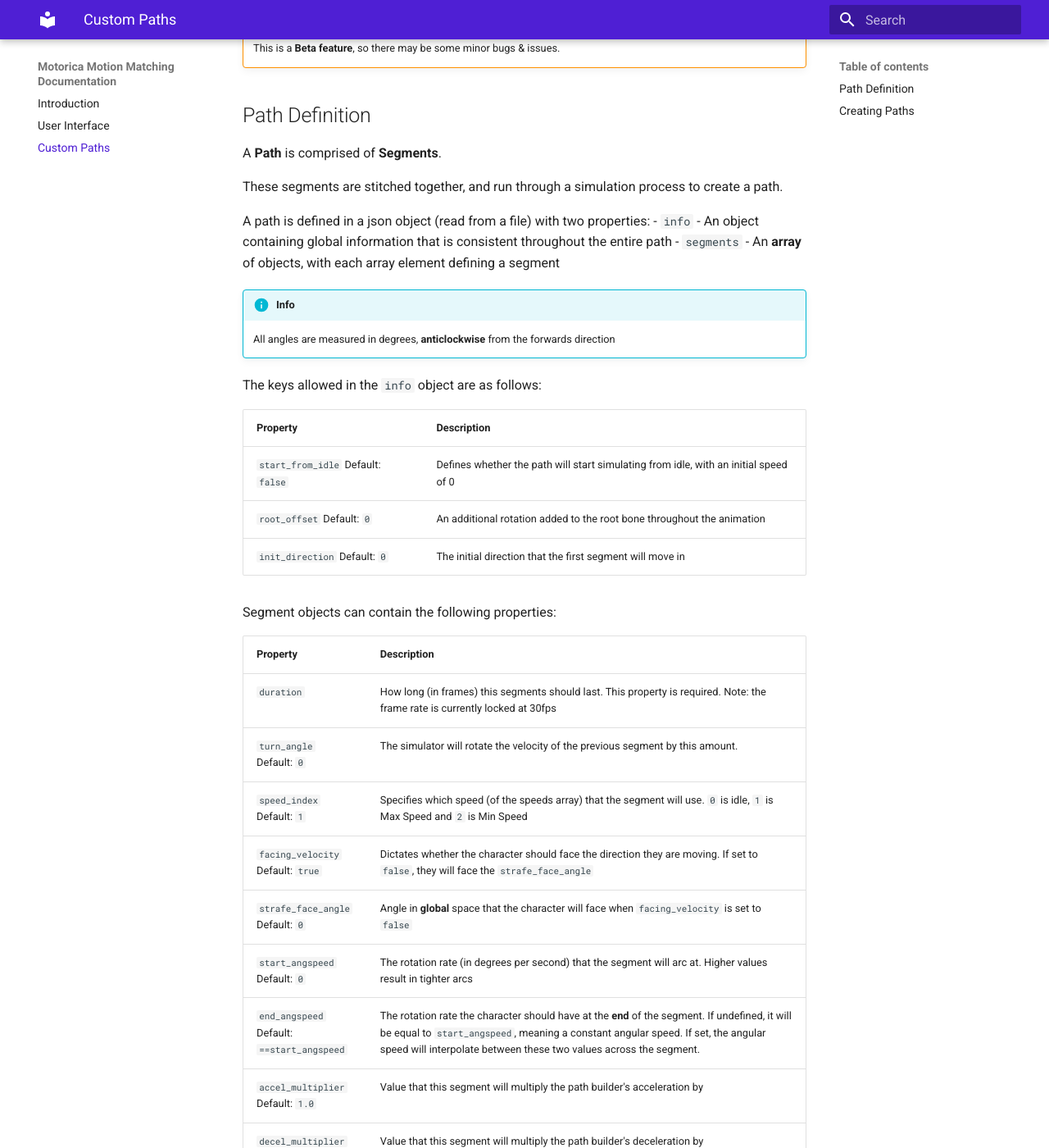
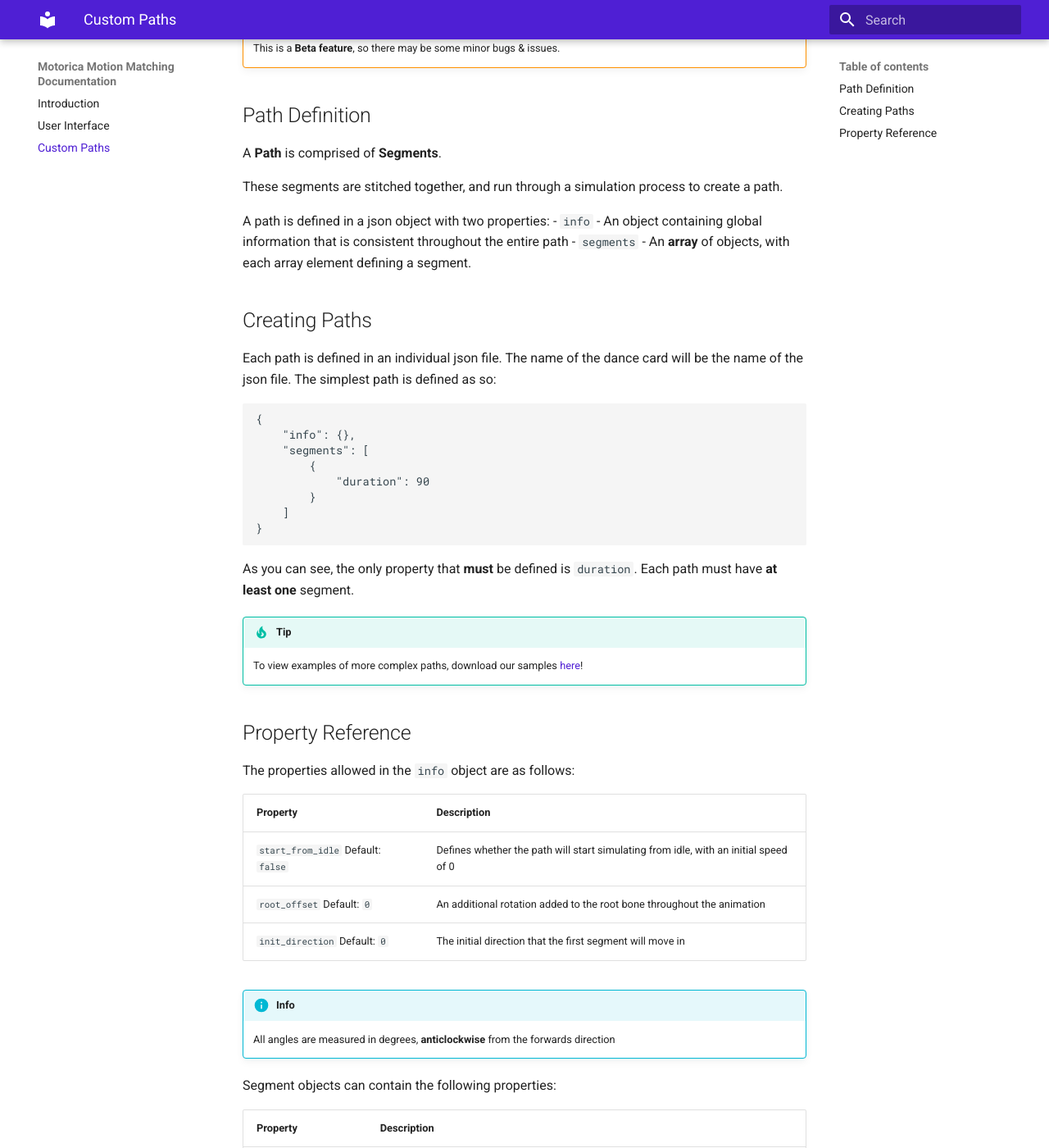
Before and after one commit to MotoricaAI/MoStudioDocs, an MkDocs documentation site: the page built from docs/custom_paths.md, in a window 1280 px wide and 1400 px high, scrolled down 252 px. Shown: the whole window at 82% size. Built offline with MkDocs 1.6.1 and Material for MkDocs 9.7.7, drawn with Linux system fonts in a browser that asks for light colours; some of the changed text lies outside the part shown.

Commit message:
custom paths page reshuffle

````diff
--- a/docs/custom_paths.md
+++ b/docs/custom_paths.md
@@ -11,20 +11,41 @@
 
 These segments are stitched together, and run through a simulation process to create a path.
 
-A path is defined in a json object (read from a file) with two properties:
+A path is defined in a json object with two properties:
 - `info` - An object containing global information that is consistent throughout the entire path
-- `segments` - An **array** of objects, with each array element defining a segment
+- `segments` - An **array** of objects, with each array element defining a segment.
 
-!!! info
-    All angles are measured in degrees, **anticlockwise** from the forwards direction
+## Creating Paths
 
-The keys allowed in the `info` object are as follows:
+Each path is defined in an individual json file. The name of the dance card will be the name of the json file. The simplest path is defined as so:
+
+```
+{
+    "info": {},
+    "segments": [
+        {
+            "duration": 90
+        }
+    ]
+}
+```
+As you can see, the only property that **must** be defined is `duration`. Each path must have **at least one** segment.
+
+!!! tip
+    To view examples of more complex paths, download our samples [here](https://drive.google.com/file/d/1Ds5ySjlvcYy-himAtRdaTHwys1MMq6rf/view?usp=sharing)!
+
+## Property Reference
+
+The properties allowed in the `info` object are as follows:
 
 | Property           | Description                                                           |
 |--------------------|-----------------------------------------------------------------------|
 | `start_from_idle` Default: `false`       | Defines whether the path will start simulating from idle, with an initial speed of 0               |
 | `root_offset`  Default: `0`       | An additional rotation added to the root bone throughout the animation|
 | `init_direction` Default: `0`       | The initial direction that the first segment will move in|
+
+!!! info
+    All angles are measured in degrees, **anticlockwise** from the forwards direction
 
 Segment objects can contain the following properties:
 
@@ -40,22 +61,3 @@
 | `accel_multiplier` Default: `1.0`       | Value that this segment will multiply the path builder's acceleration by|
 | `decel_multiplier` Default: `1.0`       | Value that this segment will multiply the path builder's deceleration by|
 | `post_turn` Default: `0.5`       | Dictates when the character will start their turn for this segment. `0.5` means the turn will start immediately as the segment begins. `0.0` means the turn will **finish** as the segment begins (a 'pre-turn'). `1.0` means the turn will start with a delay after the segment begins (a 'post-turn')|
-
-!!! tip
-    To view examples of more complex paths, download our samples [here](https://drive.google.com/file/d/1Ds5ySjlvcYy-himAtRdaTHwys1MMq6rf/view?usp=sharing)!
-
-## Creating Paths
-
-Each path is defined in an individual json file. The name of the path in the dance card set will be the name of the json file. The simplest path is defined as so:
-
-```
-{
-    "info": {},
-    "segments": [
-        {
-            "duration": 90
-        }
-    ]
-}
-```
-As you can see, the only property that **must** be defined is `duration`. Each path must have **at least one** segment.
````
